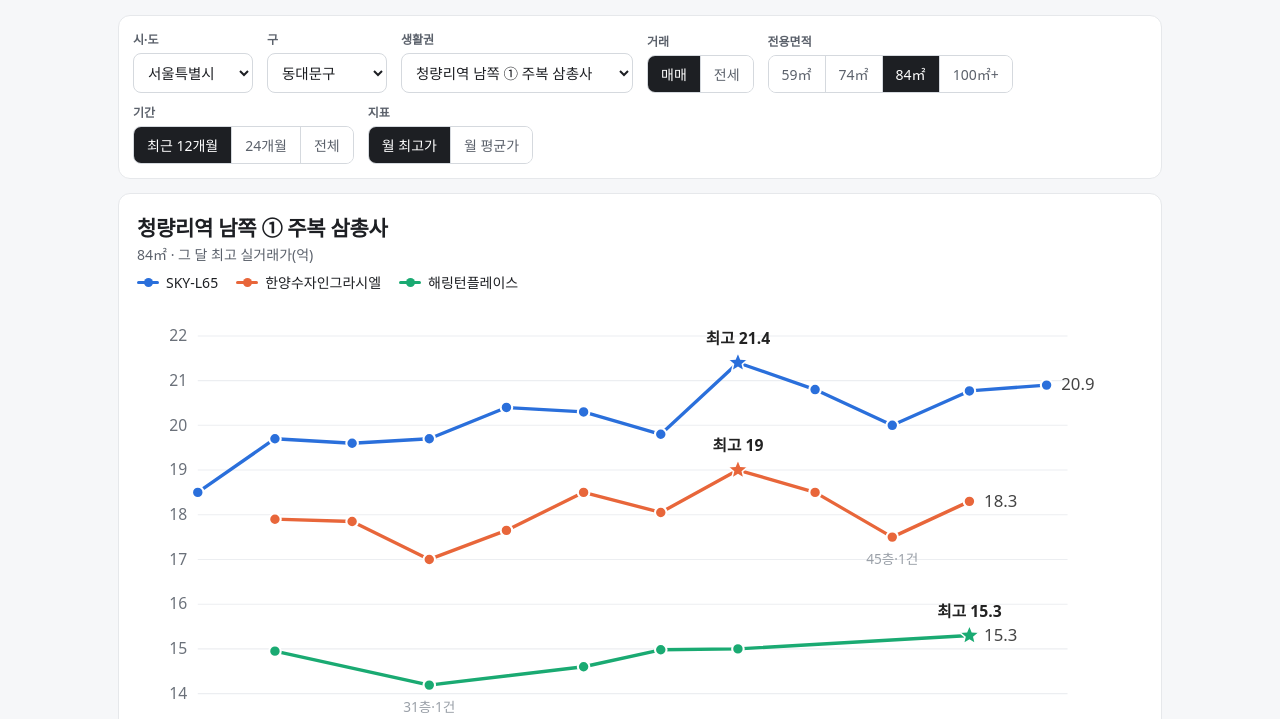
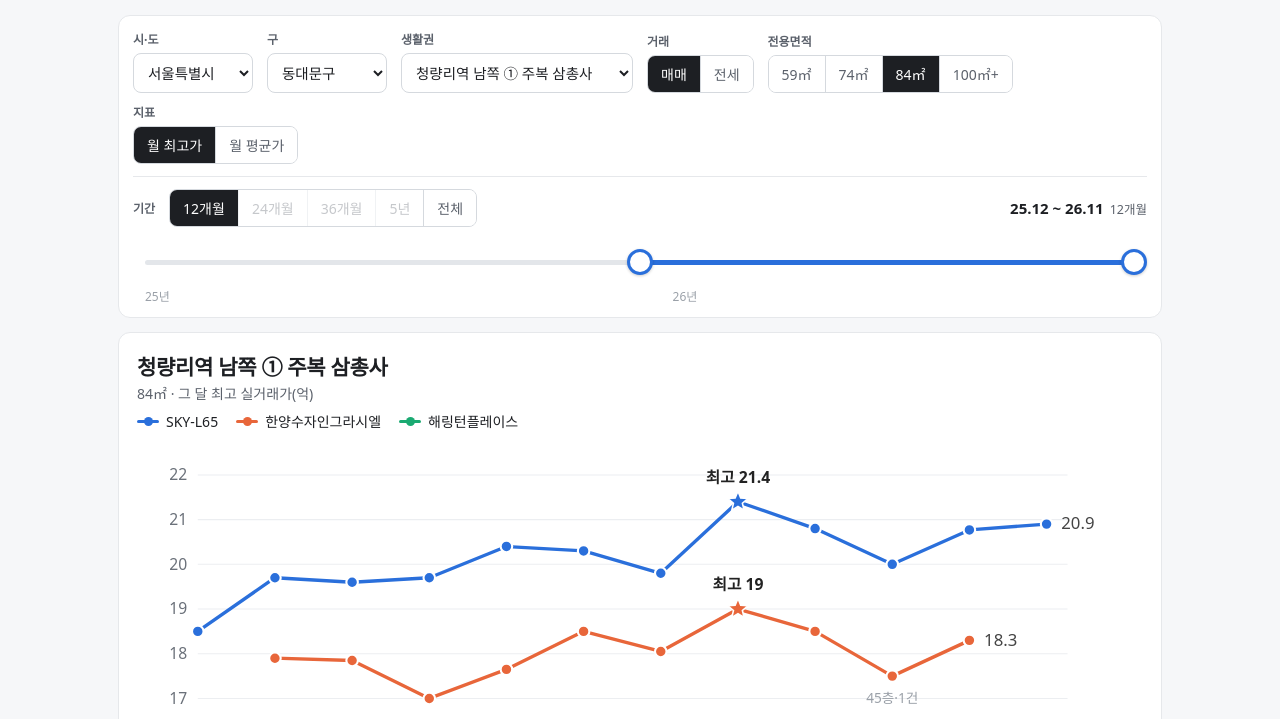
Before and after one commit to apexman01/silgeorae, a plain HTML site: page docs/index.html in a window 1280 px wide. Shown: the part 81-800 px from the top of the page. Drawn offline with Linux system fonts and the light colour scheme.

Commit message:
기간 범위 슬라이더 추가, 자료를 2021년부터 받기
Co-Authored-By: Claude Opus 5.5 <noreply@anthropic.com>
Claude-Session: https://claude.ai/code/session_014Zff4FQ18iQVd2LJq4HuKV

```diff
--- a/config.json
+++ b/config.json
@@ -1,6 +1,6 @@
 {
   "_설명": "자동 수집 설정. start_ym 이후 매달 자료를 받습니다. 구를 추가하려면 아래 regions에 '구 이름': '법정동코드 앞 5자리'를 넣으세요.",
-  "start_ym": "202501",
+  "start_ym": "202101",
   "regions": {
     "서울특별시": {
       "동대문구": "11230"
--- a/docs/index.html
+++ b/docs/index.html
@@ -44,6 +44,19 @@
   .down{color:#2a6fdb}.up{color:#d9443a}
   .scroll{overflow-x:auto}
   .picker{display:none;margin-top:4px;width:100%}
+  .period{width:100%;border-top:1px solid var(--line);padding-top:12px;margin-top:2px}
+  .period .head{display:flex;flex-wrap:wrap;align-items:center;gap:10px 14px}
+  .period .range-txt{font-size:15px;font-weight:700;margin-left:auto}
+  .period .range-txt small{font-weight:400;color:var(--sub);margin-left:6px}
+  .dual{position:relative;height:40px;margin:10px 12px 0}
+  .dual .track{position:absolute;left:0;right:0;top:18px;height:5px;border-radius:3px;background:#e3e6ea}
+  .dual .fill{position:absolute;top:18px;height:5px;border-radius:3px;background:var(--accent)}
+  .dual input{position:absolute;left:-12px;width:calc(100% + 24px);top:6px;height:28px;margin:0;background:none;pointer-events:none;-webkit-appearance:none;appearance:none}
+  .dual input::-webkit-slider-thumb{-webkit-appearance:none;pointer-events:auto;width:26px;height:26px;border-radius:50%;background:#fff;border:3px solid var(--accent);cursor:pointer;box-shadow:0 1px 3px rgba(0,0,0,.2)}
+  .dual input::-moz-range-thumb{pointer-events:auto;width:22px;height:22px;border-radius:50%;background:#fff;border:3px solid var(--accent);cursor:pointer}
+  .dual input::-webkit-slider-runnable-track{background:none}
+  .ticks{display:flex;justify-content:space-between;font-size:12px;color:var(--mute);margin:0 0 0}
+  .seg button:disabled{opacity:.35;cursor:default}
   .picker.show{display:block}
   .picker .list{max-height:240px;overflow:auto;border:1px solid var(--line);border-radius:8px;padding:6px 8px;margin-top:8px;columns:2 260px;column-gap:18px}
   .picker label{display:block;font-size:13.5px;padding:3px 0;break-inside:avoid;cursor:pointer}
@@ -71,10 +84,22 @@
       <div class="seg" id="segType"><button data-v="sale" class="on">매매</button><button data-v="jeonse">전세</button></div></div>
     <div class="ctl"><label>전용면적</label>
       <div class="seg" id="segArea"><button data-v="59">59㎡</button><button data-v="74">74㎡</button><button data-v="84" class="on">84㎡</button><button data-v="big">100㎡+</button></div></div>
-    <div class="ctl"><label>기간</label>
-      <div class="seg" id="segPeriod"><button data-v="12" class="on">최근 12개월</button><button data-v="24">24개월</button><button data-v="all">전체</button></div></div>
     <div class="ctl"><label>지표</label>
       <div class="seg" id="segMetric"><button data-v="max" class="on">월 최고가</button><button data-v="avg">월 평균가</button></div></div>
+
+    <div class="ctl period">
+      <div class="head">
+        <label>기간</label>
+        <div class="seg" id="segPeriod"><button data-v="12" class="on">12개월</button><button data-v="24">24개월</button><button data-v="36">36개월</button><button data-v="60">5년</button><button data-v="all">전체</button></div>
+        <div class="range-txt" id="rangeTxt"></div>
+      </div>
+      <div class="dual">
+        <div class="track"></div><div class="fill" id="rangeFill"></div>
+        <input type="range" id="rFrom" min="0" step="1" aria-label="시작 월">
+        <input type="range" id="rTo" min="0" step="1" aria-label="끝 월">
+      </div>
+      <div class="ticks" id="rangeTicks"></div>
+    </div>
 
     <div class="picker" id="picker">
       <div class="row">
@@ -117,7 +142,7 @@ const LOW_FLOOR = 3;        // 이 층 이하면 '저층'
 const MAX_PICK = 6;
 const CUSTOM_KEY = "lifezone-custom-v1";
 
-const state = { sido: null, gu: null, zone: 0, type: "sale", area: "84", metric: "max", period: "12", picked: [] };
+const state = { sido: null, gu: null, zone: 0, type: "sale", area: "84", metric: "max", from: 0, to: 0, picked: [] };
 const $ = id => document.getElementById(id);
 
 /* ---------- 데이터 인덱스 ---------- */
@@ -127,7 +152,7 @@ const allMonths = (() => {
   DATA.sale.forEach(r => s.add(r[2])); DATA.jeonse.forEach(r => s.add(r[2]));
   return [...s].sort();
 })();
-function visMonths() { return state.period === "all" ? allMonths : allMonths.slice(-(+state.period)); }
+function visMonths() { return allMonths.slice(state.from, state.to + 1); }
 const fmtYM = ym => `${String(ym).slice(2, 4)}.${+String(ym).slice(4)}`;
 $("dataInfo").textContent =
   `국토부 실거래가 · 계약일 기준 ${fmtYM(allMonths[0])}~${fmtYM(allMonths[allMonths.length - 1])}` +
@@ -234,7 +259,7 @@ function bindSeg(id, key) {
     render();
   });
 }
-bindSeg("segPeriod", "period"); bindSeg("segType", "type"); bindSeg("segArea", "area"); bindSeg("segMetric", "metric");
+bindSeg("segType", "type"); bindSeg("segArea", "area"); bindSeg("segMetric", "metric");
 
 /* ---------- 집계 ---------- */
 function currentComplexes() {
@@ -247,8 +272,8 @@ function currentComplexes() {
 }
 function seriesFor(cxIdx) {
   const [lo, hi] = AREA_BANDS[state.area];
-  const months = visMonths(), m0 = months[0];
-  const rows = DATA[state.type].filter(r => r[0] === cxIdx && r[1] >= lo && r[1] < hi && r[2] >= m0);
+  const months = visMonths(), m0 = months[0], m1 = months[months.length - 1];
+  const rows = DATA[state.type].filter(r => r[0] === cxIdx && r[1] >= lo && r[1] < hi && r[2] >= m0 && r[2] <= m1);
   const chartRows = state.type === "jeonse" ? rows.filter(r => !r[6]) : rows;   // 전세 그래프는 신규 계약만
   const byM = {};
   chartRows.forEach(r => { (byM[r[2]] = byM[r[2]] || []).push(r); });
@@ -388,7 +413,44 @@ function renderTables(series) {
   $("recent").innerHTML = all.length ? t : `<tr><td class="hint">거래 없음</td></tr>`;
 }
 
+/* ---------- 기간: 버튼 + 범위 슬라이더 ---------- */
+const N = allMonths.length, rFrom = $("rFrom"), rTo = $("rTo");
+rFrom.max = rTo.max = N - 1;
+$("segPeriod").querySelectorAll("button").forEach(b => {
+  const v = b.dataset.v;
+  if (v !== "all" && +v > N) b.disabled = true;           // 자료보다 긴 기간은 비활성
+  b.onclick = () => { if (b.disabled) return; setRange(v === "all" ? 0 : Math.max(0, N - +v), N - 1); };
+});
+function setRange(from, to, fromSlider) {
+  state.from = Math.max(0, Math.min(from, to)); state.to = Math.min(N - 1, Math.max(from, to));
+  rFrom.value = state.from; rTo.value = state.to;
+  const pct = i => N > 1 ? i / (N - 1) * 100 : 0;
+  $("rangeFill").style.left = pct(state.from) + "%"; $("rangeFill").style.width = (pct(state.to) - pct(state.from)) + "%";
+  const len = state.to - state.from + 1;
+  $("rangeTxt").innerHTML = `${fmtYM(allMonths[state.from])} ~ ${fmtYM(allMonths[state.to])}<small>${len}개월</small>`;
+  // 슬라이더 값이 버튼과 맞으면 그 버튼에 불, 아니면 모두 끔
+  $("segPeriod").querySelectorAll("button").forEach(b => {
+    const v = b.dataset.v, on = state.to === N - 1 && (v === "all" ? state.from === 0 : state.from === N - +v);
+    b.classList.toggle("on", on);
+  });
+  render();
+}
+rFrom.oninput = () => { if (+rFrom.value > +rTo.value) rFrom.value = rTo.value; setRange(+rFrom.value, +rTo.value, true); };
+rTo.oninput = () => { if (+rTo.value < +rFrom.value) rTo.value = rFrom.value; setRange(+rFrom.value, +rTo.value, true); };
+(() => {   // 눈금: 매년 1월
+  const ys = allMonths.map((m, i) => ({ m, i })).filter(o => o.i === 0 || +String(o.m).slice(4) === 1);
+  $("rangeTicks").innerHTML = "";
+  $("rangeTicks").style.position = "relative"; $("rangeTicks").style.height = "16px"; $("rangeTicks").style.margin = "0 12px";
+  ys.forEach(o => {
+    const s = document.createElement("span");
+    s.textContent = `${String(o.m).slice(2, 4)}년${o.i === 0 && +String(o.m).slice(4) !== 1 ? " " + (+String(o.m).slice(4)) + "월" : ""}`;
+    s.style.cssText = `position:absolute;left:${N > 1 ? o.i / (N - 1) * 100 : 0}%;transform:translateX(${o.i === 0 ? "0" : "-50%"})`;
+    $("rangeTicks").appendChild(s);
+  });
+})();
+state.from = Math.max(0, N - 12); state.to = N - 1;
 initSido();
+setRange(state.from, state.to);
 let _rw = 0; window.addEventListener("resize", () => { const w = $("chartCard").clientWidth; if (Math.abs(w - _rw) > 40) { _rw = w; render(); } });
 </script>
 </body>
```
Also changed, not shown: .github/workflows/update.yml.
